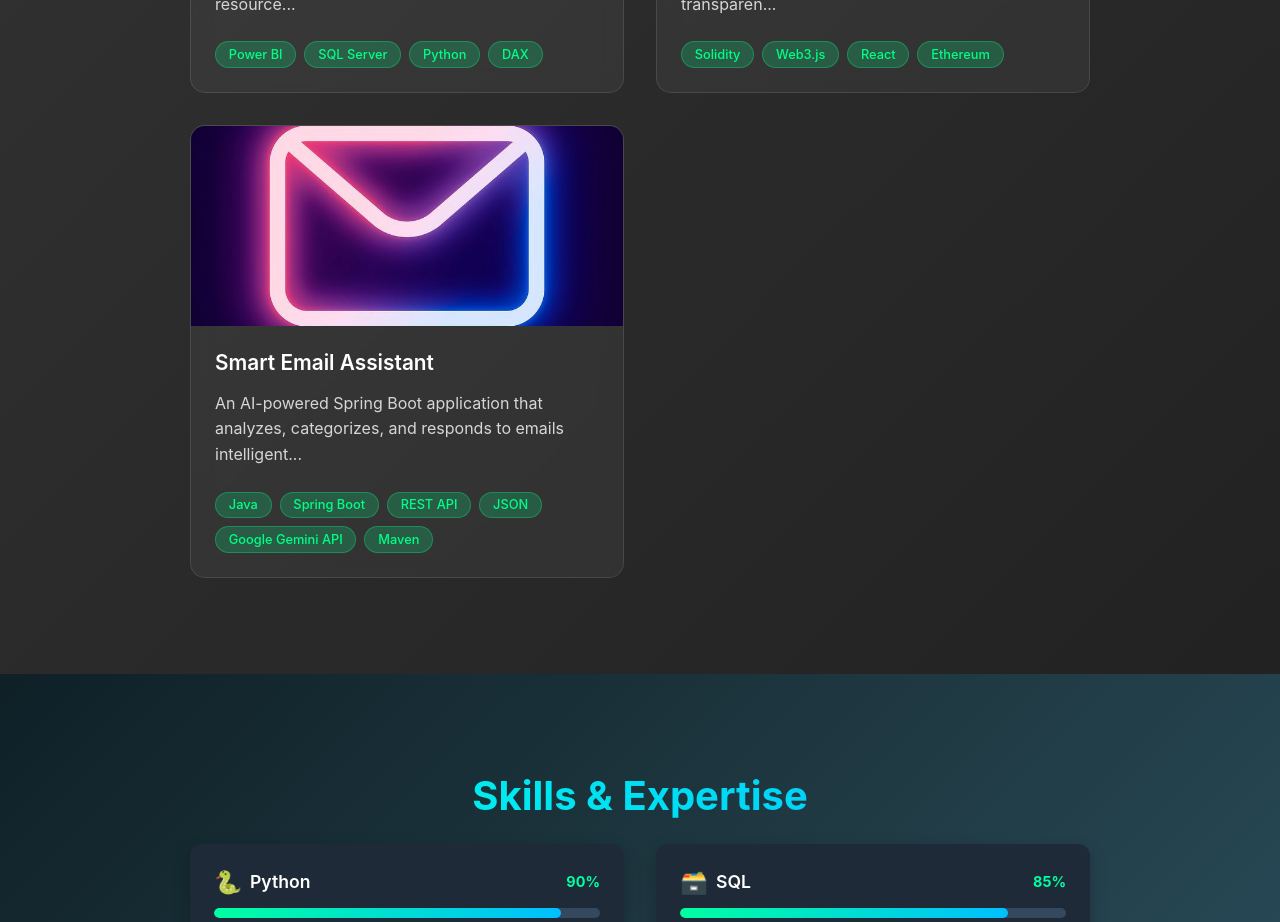
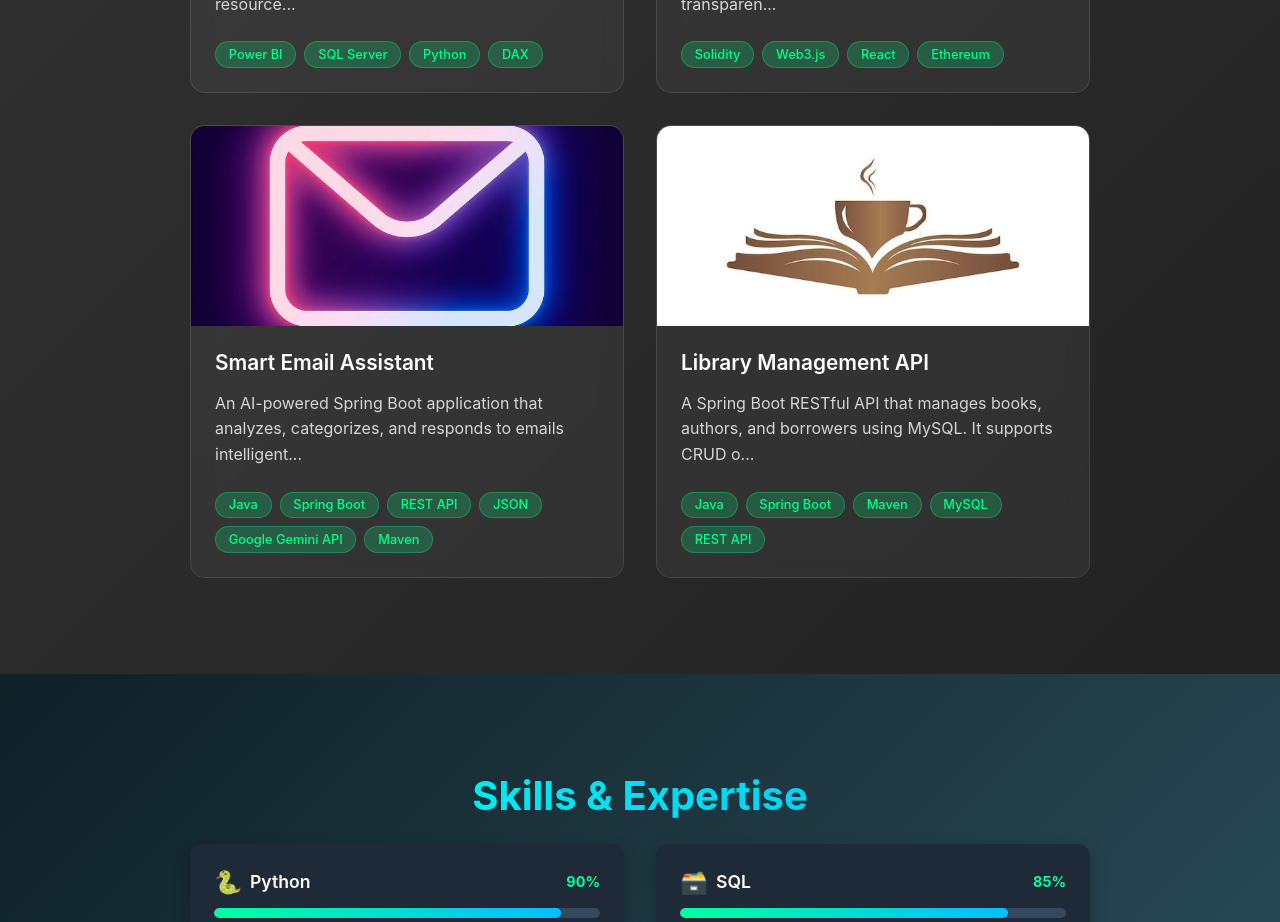
Before and after one commit to Jidnesh2908/Jidnesh-Portfolio, a React (Create React App) app: page / in a window 1280 px wide. Shown: the part 2080-3002 px from the top of the page. Built offline with nearby package versions, Linux system fonts and the light colour scheme.

Commit message:
Updated portfolio with Library Management API project

```diff
--- a/src/Projects.js
+++ b/src/Projects.js
@@ -26,6 +26,14 @@ const Projects = () => {
       github: "https://github.com/Jidnesh2908/Smart-email-Assistant-System-",
       tech: ["Java", "Spring Boot", "REST API", "JSON", "Google Gemini API", "Maven"]
     },
+
+    {
+      title: "Library Management API",
+      desc: "A Spring Boot RESTful API that manages books, authors, and borrowers using MySQL. It supports CRUD operations, exception handling, and service-layer architecture for scalability.",
+      img: "/library.jpg",
+      github: "https://github.com/Jidnesh2908/Library-Management-API",
+      tech: ["Java", "Spring Boot", "Maven", "MySQL", "REST API"]
+    }
   ];
 
   return (
```
Also changed, not shown: public/library.jpg (added).
